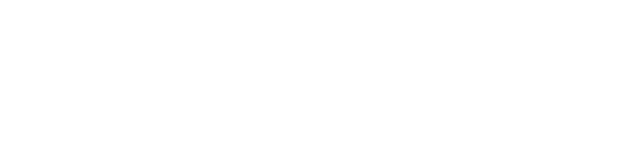
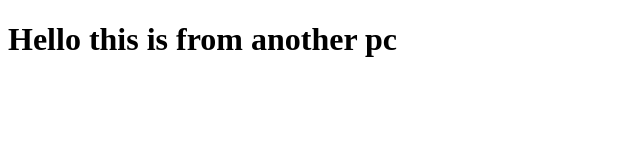
Before and after one commit to ruksanarupa2000-hub/Agency-Web, a plain HTML site: page index.html in a window 1280 px wide. Shown: the whole page, without its empty margins (0-640 px from the left). Drawn offline with Linux system fonts and the light colour scheme.

Commit message:
add. a header tag
welcome tag

```diff
--- a/index.html
+++ b/index.html
@@ -6,6 +6,6 @@
     <title>Document</title>
 </head>
 <body>
-
+    <h1>Hello this is from another pc</h1>
 </body>
 </html>
```
